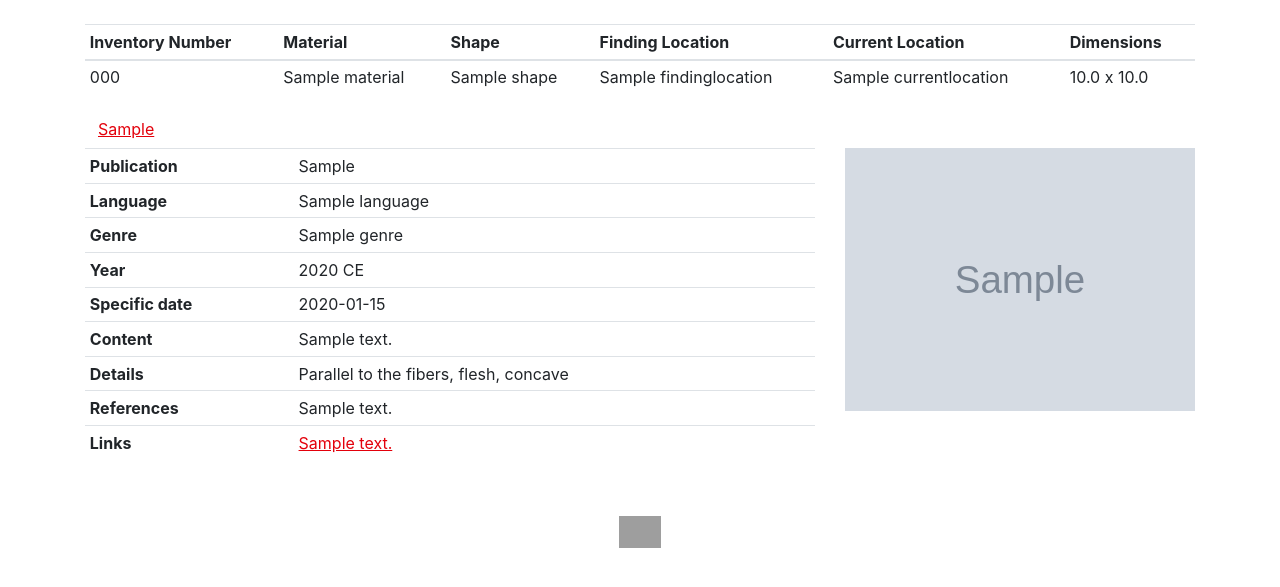
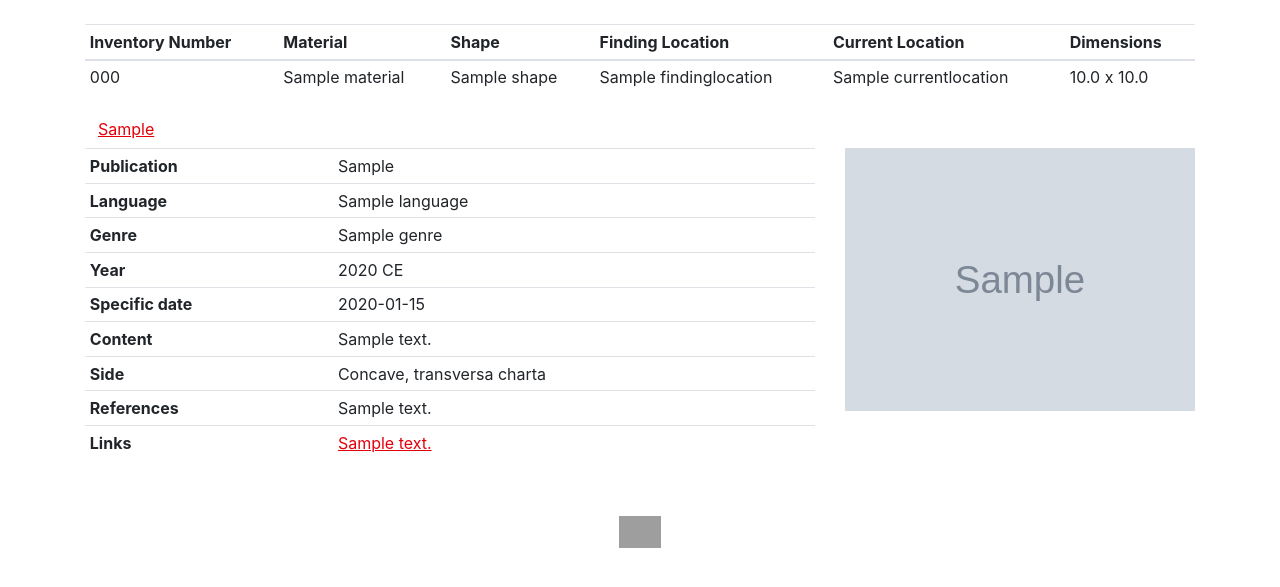
Before and after one commit to Woseseltops/PiN, a Django app: page /papyrus/1/ in a window 1280 px wide. Shown: the part 98-685 px from the top of the page. Run offline with Django 5.2, Linux system fonts and the light colour scheme; tables that the repository leaves empty hold one stand-in row (values such as "Sample post"); grey boxes marked "Sample" are stand-in pictures; parts of the project's set-up code (start-up, migrations or seed data) failed here and were passed over; grey boxes are pictures that could not be loaded.

Commit message:
Processed small detail view feedback

```diff
--- a/PiN/papyrus/models.py
+++ b/PiN/papyrus/models.py
@@ -90,6 +90,7 @@
     parallel = models.BooleanField(default=False)
     flesh = models.BooleanField(default=False)
     concave = models.BooleanField(default=False)
+    transversa_charta = models.BooleanField(default=False, verbose_name='Transversa charta')
     reference = models.ForeignKey(Reference, on_delete=models.DO_NOTHING, null=True, blank=True)
 
     def __str__(self):
--- a/PiN/templates/papyrus/papyrus_detail.html
+++ b/PiN/templates/papyrus/papyrus_detail.html
@@ -66,7 +66,7 @@
                     "year": "{% if side.year %}{{ side.year|ce_year|escapejs }}{% elif side.year_start and side.year_end %}{{ side.year_start|ce_year|escapejs }} - {{ side.year_end|ce_year|escapejs }}{% else %}Not specified{% endif %}",
                     "specific_date": "{{ side.specific_date|escapejs }}",
                     "content": "{{ side.content|escapejs }}",
-                    "details": "{% if side.parallel %}Parallel to the fibers,{% else %}Perpendicular to the fibers,{% endif %} {% if side.flesh %}flesh,{% else %}hair,{% endif %} {% if side.concave %}concave{% else %}convex{% endif %}",
+                    "details": "{% if papyrus.material.name == 'Papyrus' %}{% if side.parallel %}Horizontal fibres{% else %}Vertical fibres{% endif %}{% elif papyrus.material.name == 'Parchment' %}{% if side.flesh %}Flesh{% else %}Hair{% endif %}{% else %}{% if side.concave %}Concave{% else %}Convex{% endif %}{% endif %}{% if side.transversa_charta %}, transversa charta{% endif %}",
                     "reference": "{% if side.reference %}{{ side.reference|escapejs }}{% else %}None{% endif %}",
                     "links": [
                         {% for link in side.papyrus.links.all %}
@@ -247,23 +247,8 @@
                             <td id="side_content">{{ side.content }}</td>
                         </tr>
                         <tr>
-                            <th scope="row">Details</th>
+                            <th scope="row">Side</th>
                             <td id="side_details">
-                                {% if side.parallel %}
-                                    Parallel to the fibers,
-                                {% else %}
-                                    Perpendicular to the fibers,
-                                {% endif %}
-                                {% if side.flesh %}
-                                    flesh,
-                                {% else %}
-                                    hair,
-                                {% endif %}
-                                {% if side.concave %}
-                                    concave
-                                {% else %}
-                                    convex
-                                {% endif %}
                             </td>
                         </tr>
                         <tr>
```
Also changed, not shown: PiN/papyrus/migrations/0014_papyrusside_transversa_charta.py (added).
